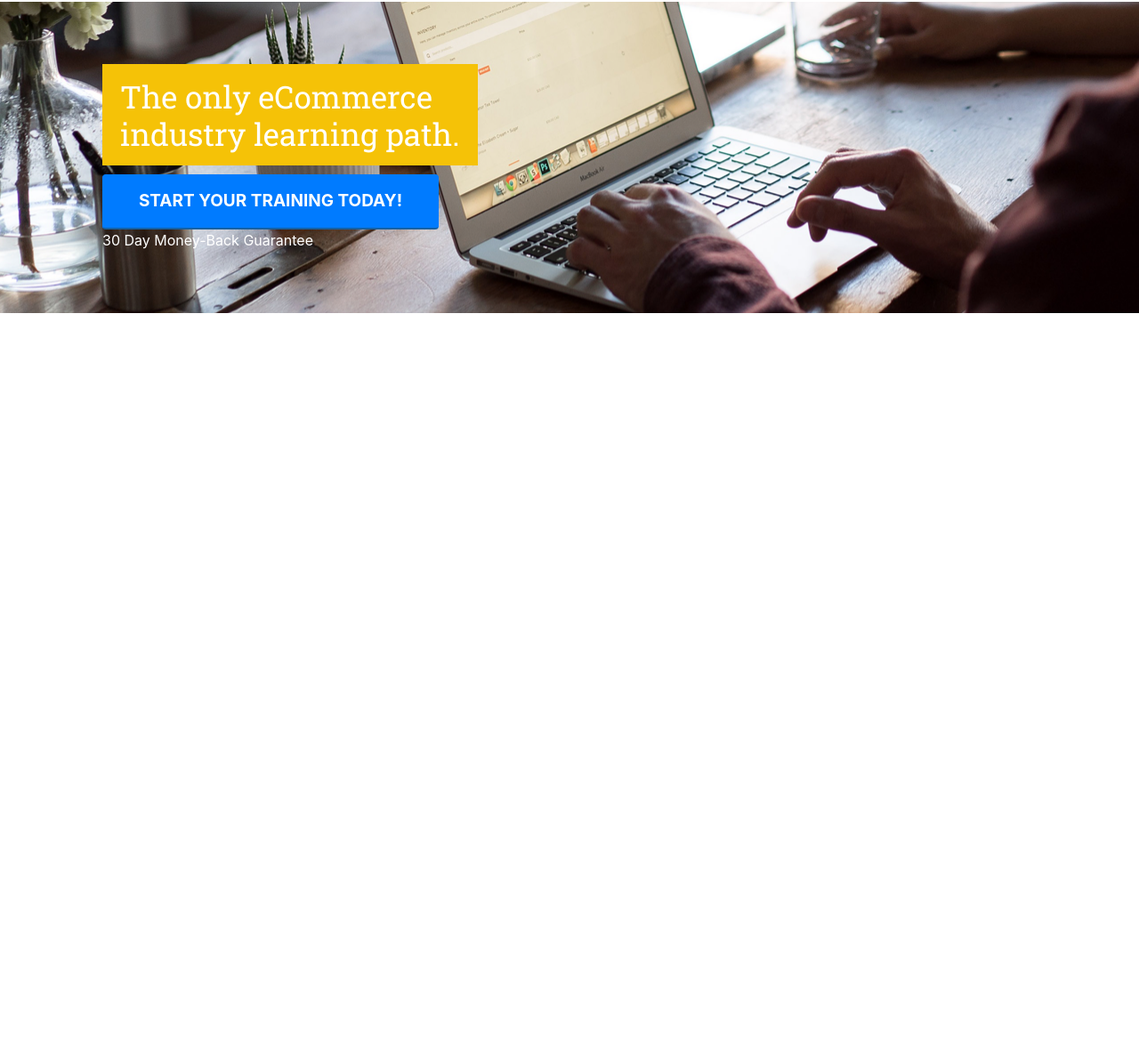
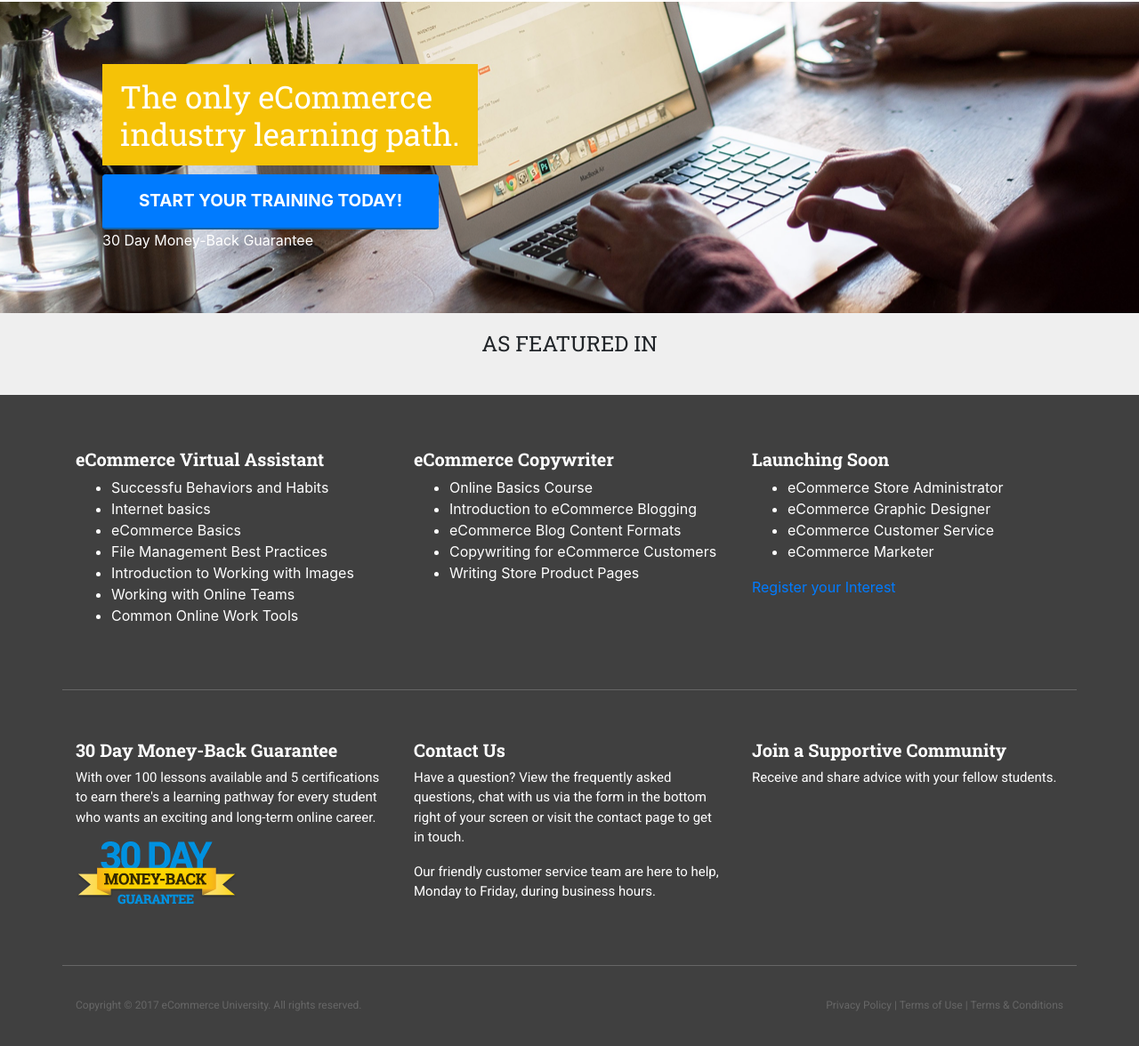
Before and after one commit to zuperteamstudio/ecommuni-html, a website: page index.html in a window 1280 px wide. Shown: the part 4731-5907 px from the top of the page at 89% size. Before the commit the page ends 5083 px from the top, so only its background shows below. Drawn offline with Linux system fonts and the light colour scheme.

Commit message:
section footer

```diff
--- a/assets/scss/app.scss
+++ b/assets/scss/app.scss
@@ -214,3 +214,38 @@ section {
         text-align: center;
     }
 }
+
+.section-logo {
+    background: #efefef;
+    text-align: center;
+    padding-top: 20px;
+    padding-bottom: 35px;
+}
+.footer {
+    background: #404040;
+    color: #fff;
+    padding-top: 60px;
+    padding-bottom: 35px;
+    p {
+        font-size: 15px;
+    }
+    h4 {
+        font-size: 20px;
+        font-weight: bold;
+    }
+    .footer-center {
+        border-top: 1px solid  #666666;
+        border-bottom: 1px solid #666666;
+        padding-top: 55px;
+        margin-top: 55px;
+        padding-bottom: 55px;
+
+    }
+    .footer-bottom {
+        padding-top: 35px;
+        .copyright {
+            color: #666666;
+            font-size: 12px;
+        }
+    }
+}
--- a/index.html
+++ b/index.html
@@ -384,10 +384,81 @@
 						<a href="" class="text-center">30 Day Money-Back Guarantee</a>
 					</div>
 				</div>
+			</div>
+		</section>
 
+		<section class="section-logo">
+			<div class="container">
+				<h4>AS FEATURED IN</h4>
+				<div>
+					<!-- <img src="assets/img/logos.png"/> -->
+				</div>
 			</div>
 		</section>
 	</main>
+	<footer class="footer">
+		<div class="container">
+			<div class="row footer-top">
+				<div class="col-md-4">
+					<h4>eCommerce Virtual Assistant</h4>
+					<ul>
+						<li>Successfu Behaviors and Habits</li>
+						<li>Internet basics</li>
+						<li>eCommerce Basics</li>
+						<li>File Management Best Practices</li>
+						<li>Introduction to Working with Images</li>
+						<li>Working with Online Teams</li>
+						<li>Common Online Work Tools</li>
+					</ul>
+				</div>
+				<div class="col-md-4">
+					<h4>eCommerce Copywriter</h4>
+					<ul>
+						<li>Online Basics Course</li>
+						<li>Introduction to eCommerce Blogging</li>
+						<li>eCommerce Blog Content Formats</li>
+						<li>Copywriting for eCommerce Customers</li>
+						<li>Writing Store Product Pages</li>
+					</ul>
+				</div>
+				<div class="col-md-4">
+					<h4>Launching Soon</h4>
+					<ul>
+						<li>eCommerce Store Administrator</li>
+						<li>eCommerce Graphic Designer</li>
+						<li>eCommerce Customer Service</li>
+						<li>eCommerce Marketer</li>
+					</ul>
+					<a href="">Register your Interest</a>
+				</div>
+			</div>
+			<div class="row footer-center">
+				<div class="col-md-4">
+					<h4>30 Day Money-Back Guarantee</h4>
+					<p>With over 100 lessons available and 5 certifications to earn there's a learning pathway for every student who wants an exciting and long-term online career.</p>
+					<img src="assets/img/money-back.png" alt="">
+				</div>
+				<div class="col-md-4">
+					<h4>Contact Us</h4>
+					<p>Have a question? View the frequently asked questions,  chat with us via the form in the bottom right of your screen or visit the contact page to get in touch.</p>
+					<p>Our friendly customer service team are here to help, Monday to Friday, during business hours.</p>
+				</div>
+				<div class="col-md-4">
+					<h4>Join a Supportive Community</h4>
+					<p>Receive and share advice with your fellow students.</p>
+				</div>
+			</div>
+			<div class="row footer-bottom">
+				<div class="col-md-6">
+					<p class="copyright">Copyright © 2017 eCommerce University. All rights reserved.</p>
+				</div>
+				<div class="col-md-6 text-right">
+					<p class="copyright footer-menu">Privacy Policy   |   Terms of Use  |   Terms & Conditions</p>
+				</div>
+			</div>
+
+		</div>
+	</footer>
 
 	<!-- Bootstrap core JavaScript
 ================================================== -->
```
Also changed, not shown: assets/css/app.css, assets/img/logos.png (added), assets/img/money-back.png (added), dist/assets/css/app.min.css.
